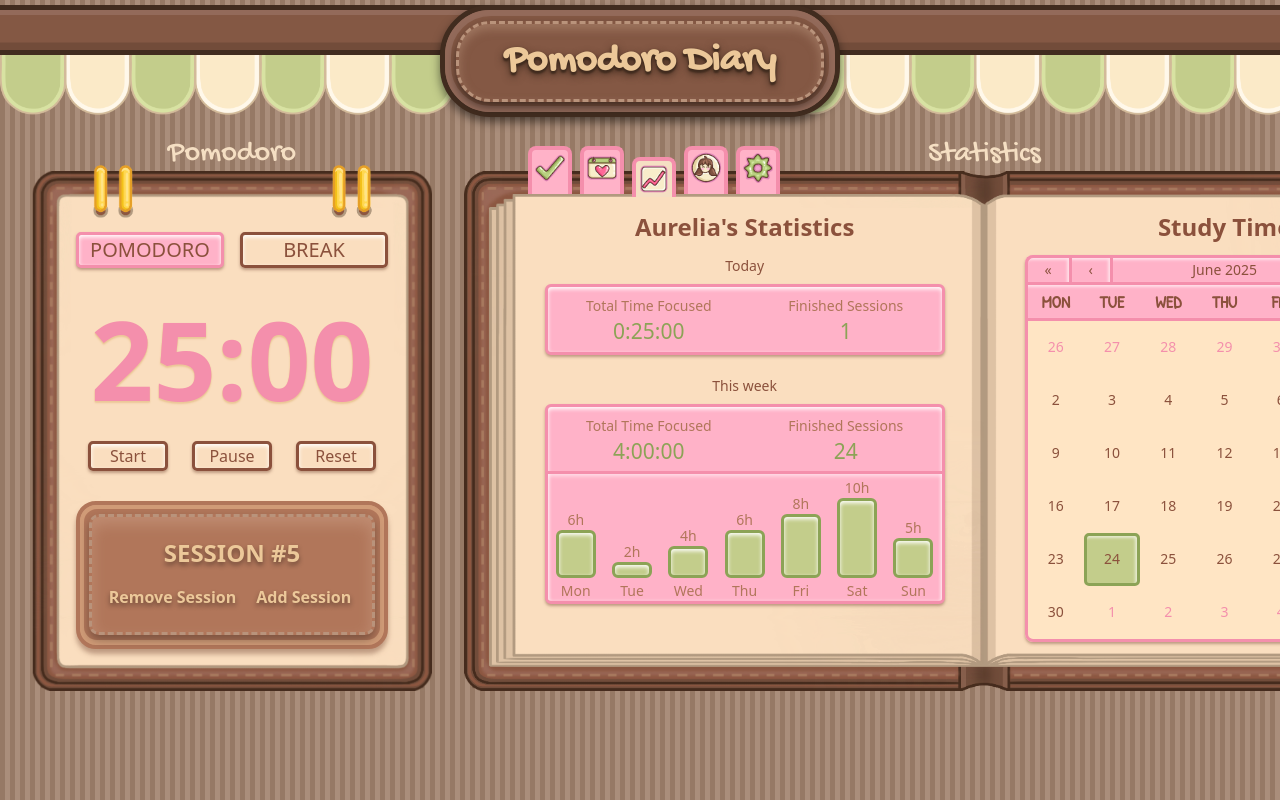
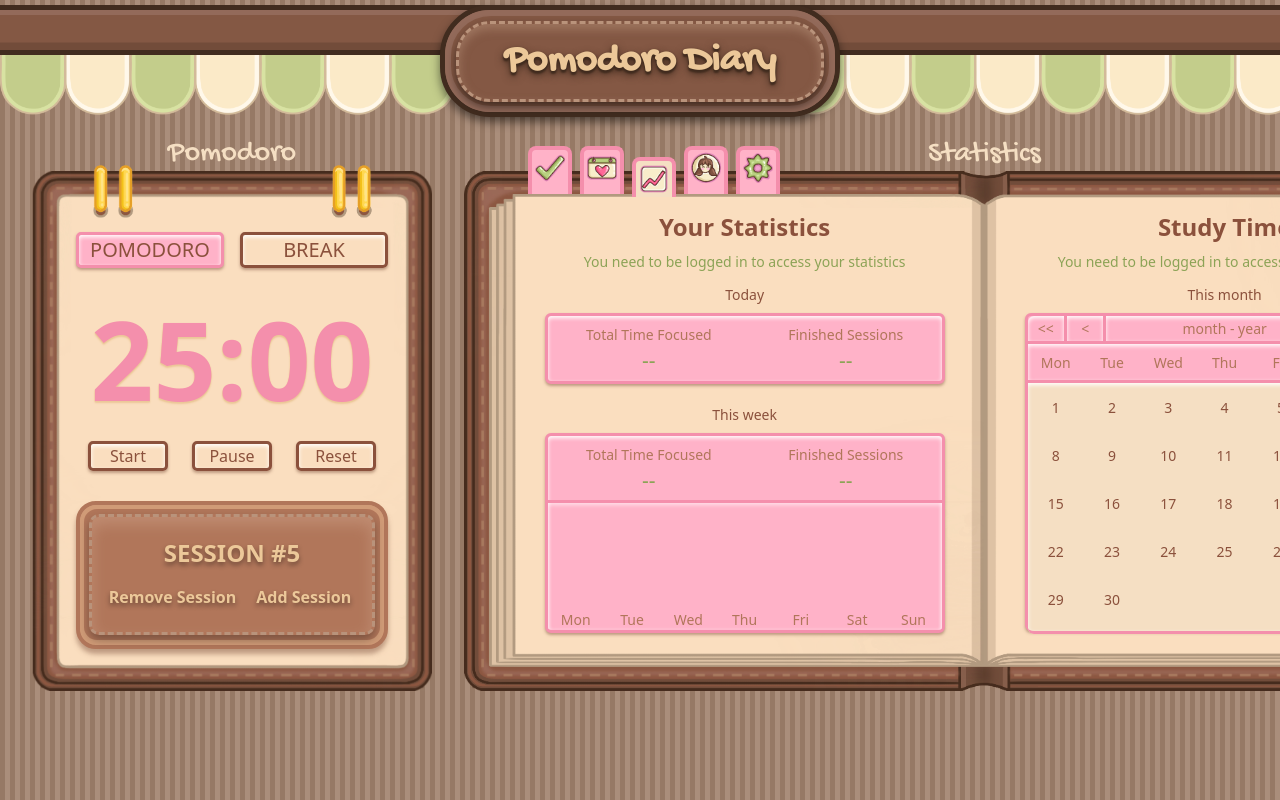
Before and after one commit to eufemia23/Pomodoro-Website, a React (Vite) app: page /statistics in a window 1280 px wide. Shown: the top 800 px of the page. Built offline with nearby package versions, Linux system fonts and the light colour scheme; a web font is replaced by a local one.

Commit message:
Created not logged in version of statistics tab

```diff
--- a/src/components/Statistics.tsx
+++ b/src/components/Statistics.tsx
@@ -4,7 +4,7 @@ import StatisticsNotLoggedIn from "./StatisticsNotLoggedIn";
 
 
 const Statistics = () => {
-  const [isLoggedIn, setIsLoggedIn] = useState(true)
+  const [isLoggedIn, setIsLoggedIn] = useState(false)
 
   return (
     <>
--- a/src/components/StatisticsNotLoggedIn.tsx
+++ b/src/components/StatisticsNotLoggedIn.tsx
@@ -8,23 +8,65 @@ const StatisticsNotLoggedIn = () => {
 
 
         <div className="w-100 -ml-124 my-10  text-light-brown text-[14px]">
-          <h2 className="mx-auto w-max text-2xl font-bold mb-3">
+          <h2 className="mx-auto w-max text-2xl font-bold mb-2">
             Your Statistics
           </h2>
+          <div className="mx-auto w-max mb-3 text-accent-dark-green"><div>You need to be logged in to access your statistics</div></div>
 
           <div className="">
             <div>
-              <div>Today</div>
-              <div className="w-100 h-15 bg-primary-pink"></div>
+              <div className="mx-auto w-max pb-2">Today</div>
+              <div className="w-100 border-3 rounded-md border-primary-pink pt-2 pb-1 bg-light-pink shadow-[0px_2px_3px_rgba(132,88,68,0.5)] inset-shadow-sm inset-shadow-white flex justify-around text-wood-warm">
+                <div className="text-center">
+                  <div>Total Time Focused</div>
+                  <div className="text-accent-dark-green text-[21px]">--</div>
+                </div>
+                <div className="text-center">
+                  <div>Finished Sessions</div>
+                  <div className="text-accent-dark-green text-[21px]">--</div>
+                </div>
+
+              </div>
             </div>
+
             <div>
-              <div>This week</div>
-              <div className="w-100 h-30 bg-primary-pink"></div>
+              <div className="mx-auto w-max pt-5 pb-2">This week</div>
+              <div className="w-100 h-50 border-3 rounded-md border-primary-pink py-1 pt-2 bg-light-pink shadow-[0px_2px_3px_rgba(132,88,68,0.5)] inset-shadow-sm inset-shadow-white">
+                <div className="flex justify-around text-wood-warm pb-1 border-b-3 border-b-primary-pink">
+                  <div className="text-center">
+                    <div>Total Time Focused</div>
+                    <div className="text-accent-dark-green text-[21px]">--</div>
+                  </div>
+                  <div className="text-center">
+                    <div>Finished Sessions</div>
+                    <div className="text-accent-dark-green text-[21px]">--</div>
+                  </div>
+
+
+                </div>
+                <div className="inset-shadow-sm inset-shadow-white/60 pt-6 text-wood-warm h-31.5">
+                  <div className="h-20 flex justify-around ">
+
+
+                  </div>
+                  <div className="grid grid-cols-7 grid-rows-5 gap-x-2 px-1 pt-[2px]">
+                    <div className="text-center">Mon</div>
+                    <div className="text-center">Tue</div>
+                    <div className="text-center">Wed</div>
+                    <div className="text-center">Thu</div>
+                    <div className="text-center">Fri</div>
+                    <div className="text-center">Sat</div>
+                    <div className="text-center">Sun</div>
+                  </div>
+                </div>
+
+
+
+
+              </div>
             </div>
-            <div>
-              <div>This month</div>
-              <div className="w-100 h-30 bg-primary-pink"></div>
-            </div>
+
+
 
 
 
@@ -45,11 +87,85 @@ const StatisticsNotLoggedIn = () => {
 
 
         <div className="ml-20 mt-10  w-100 mr-5 text-light-brown text-[14px]">
-          <h2 className="mx-auto w-max text-2xl font-bold mb-3">
+          <h2 className="mx-auto w-max text-2xl font-bold mb-2">
             Study Time
           </h2>
-          <div className="ml-17.5"></div>
+          <div className="mx-auto w-max mb-3 text-accent-dark-green"><div>You need to be logged in to access your study time</div></div>
+
+
+          <div>
+              <div className="mx-auto w-max pb-2">This month</div>
+              <div className="w-100 h-[318px] border-3 rounded-md border-primary-pink bg-light-pink shadow-[0px_2px_3px_rgba(132,88,68,0.5)] ">
+                <div className="flex text-wood-warm border-b-3 border-b-primary-pink">
+
+
+                  <div className="w-10 text-center border-r-3 border-r-primary-pink inset-shadow-sm inset-shadow-white rounded-tl-md py-0.5">{"<<"}</div>
+                  <div className="py-0.5 w-10 text-center border-r-3 border-r-primary-pink inset-shadow-sm inset-shadow-white">{"<"}</div>
+                  <div className="py-0.5 text-center w-60 inset-shadow-sm inset-shadow-white">month - year</div>
+
+                  <div className="py-0.5 w-10 text-center border-l-3 border-l-primary-pink inset-shadow-sm inset-shadow-white">{">"}</div>
+                  <div className="py-0.5 w-10 text-center border-l-3 border-l-primary-pink inset-shadow-sm inset-shadow-white rounded-tr-md">{">>"}</div>
+
+                </div>
+                <div className="text-wood-warm">
+
+                  <div className="grid grid-cols-7 grid-rows-1 gap-x-2 px-1 inset-shadow-sm inset-shadow-white py-[7.5px] border-b-3 border-b-primary-pink">
+                    <div className="text-center">Mon</div>
+                    <div className="text-center">Tue</div>
+                    <div className="text-center">Wed</div>
+                    <div className="text-center">Thu</div>
+                    <div className="text-center">Fri</div>
+                    <div className="text-center">Sat</div>
+                    <div className="text-center">Sun</div>
+                  </div>
+                </div>
+
+
+
+                <div className="bg-primary-white rounded-b-md">
+                  <div className="grid grid-cols-7 grid-rows-5 gap-x-2 px-1 inset-shadow-sm inset-shadow-white py-1 border-b-3 border-b-primary-pink rounded-b-md">
+                    <div className="text-center h-12 pt-2.5">1</div>
+                    <div className="text-center h-12 pt-2.5">2</div>
+                    <div className="text-center h-12 pt-2.5">3</div>
+                    <div className="text-center h-12 pt-2.5">4</div>
+                    <div className="text-center h-12 pt-2.5">5</div>
+                    <div className="text-center h-12 pt-2.5">6</div>
+                    <div className="text-center h-12 pt-2.5">7</div>
+                    <div className="text-center h-12 pt-2.5">8</div>
+                    <div className="text-center h-12 pt-2.5">9</div>
+                    <div className="text-center h-12 pt-2.5">10</div>
+                    <div className="text-center h-12 pt-2.5">11</div>
+                    <div className="text-center h-12 pt-2.5">12</div>
+                    <div className="text-center h-12 pt-2.5">13</div>
+                    <div className="text-center h-12 pt-2.5">14</div>
+                    <div className="text-center h-12 pt-2.5">15</div>
+                    <div className="text-center h-12 pt-2.5">16</div>
+                    <div className="text-center h-12 pt-2.5">17</div>
+                    <div className="text-center h-12 pt-2.5">18</div>
+                    <div className="text-center h-12 pt-2.5">19</div>
+                    <div className="text-center h-12 pt-2.5">20</div>
+                    <div className="text-center h-12 pt-2.5">21</div>
+                    <div className="text-center h-12 pt-2.5">22</div>
+                    <div className="text-center h-12 pt-2.5">23</div>
+                    <div className="text-center h-12 pt-2.5">24</div>
+                    <div className="text-center h-12 pt-2.5">25</div>
+                    <div className="text-center h-12 pt-2.5">26</div>
+                    <div className="text-center h-12 pt-2.5">27</div>
+                    <div className="text-center h-12 pt-2.5">28</div>
+                    <div className="text-center h-12 pt-2.5">29</div>
+                    <div className="text-center h-12 pt-2.5">30</div>
+                  </div>
+                </div>
+
+
+
+
+              </div>
+            </div>
+
+
         </div>
+
 
 
 
```
